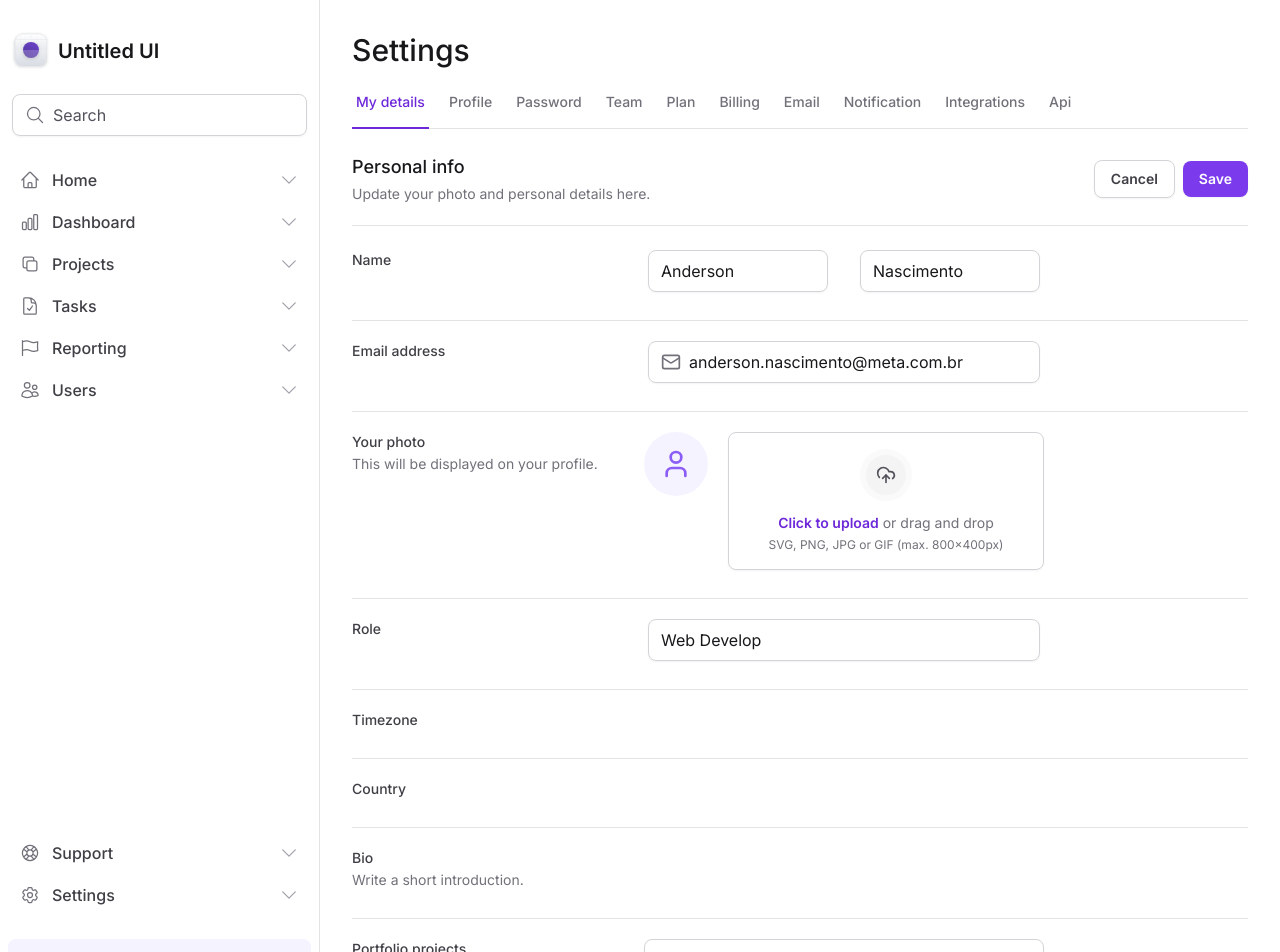
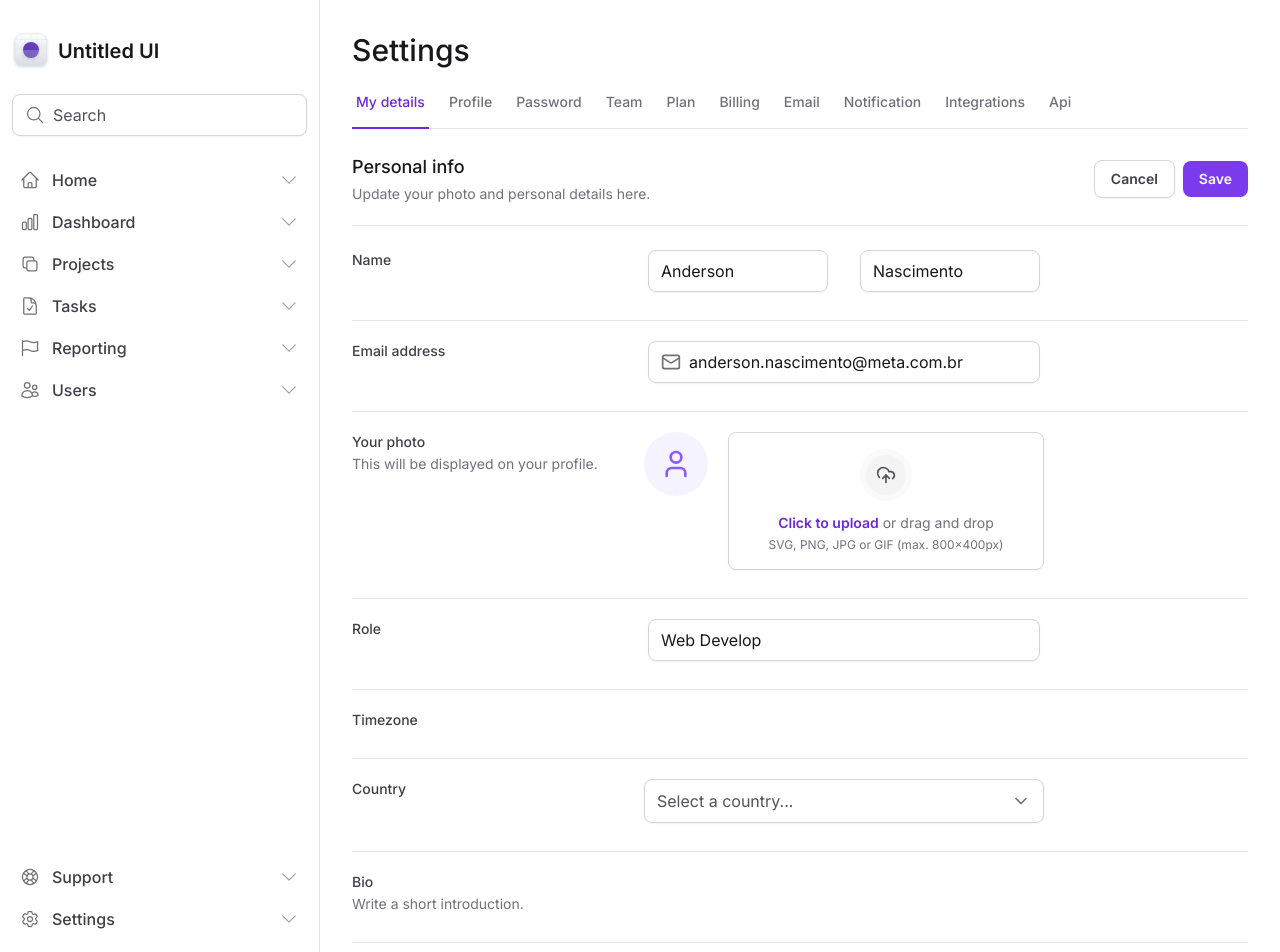
Before and after one commit to AndersonNascimentoAFSN/tailwind-next, a Next.js app: page /settings in a window 1280 px wide. Shown: the top 952 px of the page. Built offline with nearby package versions, Linux system fonts and the light colour scheme.

Commit message:
feat: add Select

```diff
--- a/package.json
+++ b/package.json
@@ -12,6 +12,7 @@
   },
   "dependencies": {
     "@heroicons/react": "^2.0.18",
+    "@radix-ui/react-select": "^1.2.2",
     "@radix-ui/react-tabs": "^1.0.4",
     "@types/node": "20.6.2",
     "@types/react": "18.2.22",
--- /dev/null
+++ b/src/components/Form/Select.tsx
@@ -0,0 +1,60 @@
+'use client'
+
+import { FC } from 'react'
+import { Check, ChevronDown } from 'lucide-react'
+
+import * as SelectPrimitive from '@radix-ui/react-select'
+
+export interface SelectProps {}
+
+export const Select: FC<SelectProps> = () => {
+  return (
+    <SelectPrimitive.Root>
+      <SelectPrimitive.Trigger className="flex h-11 w-full items-center justify-between gap-2 rounded-lg border border-zinc-300 px-3 py-2 shadow-sm data-[placeholder]:text-zinc-600">
+        <SelectPrimitive.Value
+          placeholder="Select a country..."
+          className="text-black"
+        />
+        <SelectPrimitive.Icon>
+          <ChevronDown className="h-5 w-5 text-zinc-500" />
+        </SelectPrimitive.Icon>
+      </SelectPrimitive.Trigger>
+
+      <SelectPrimitive.Portal>
+        <SelectPrimitive.Content
+          side="bottom"
+          position="popper"
+          className="z-10 rounded-lg border border-zinc-300 bg-white w-[--radix-select-trigger-width] overflow-hidden"
+          sideOffset={8}
+        >
+          <SelectPrimitive.Viewport>
+            <SelectPrimitive.Item
+              value="br"
+              className="flex items-center justify-between gap-2 px-3 py-2.5 outline-none data-[highlighted]:bg-zinc-50"
+            >
+              <div>
+                <SelectPrimitive.ItemText className="text-black">
+                  Brazil
+                </SelectPrimitive.ItemText>
+              </div>
+              <SelectPrimitive.ItemIndicator>
+                <Check className="h-4 w-4 text-violet-500" />
+              </SelectPrimitive.ItemIndicator>
+            </SelectPrimitive.Item>
+            <SelectPrimitive.Item
+              value="us"
+              className="flex items-center justify-between gap-2 px-3 py-2.5 outline-none data-[highlighted]:bg-zinc-50"
+            >
+              <SelectPrimitive.ItemText className="text-black">
+                United States
+              </SelectPrimitive.ItemText>
+              <SelectPrimitive.ItemIndicator>
+                <Check className="h-4 w-4 text-violet-500" />
+              </SelectPrimitive.ItemIndicator>
+            </SelectPrimitive.Item>
+          </SelectPrimitive.Viewport>
+        </SelectPrimitive.Content>
+      </SelectPrimitive.Portal>
+    </SelectPrimitive.Root>
+  )
+}
--- a/src/components/PersonalInfo/PersonalInfo.tsx
+++ b/src/components/PersonalInfo/PersonalInfo.tsx
@@ -1,8 +1,9 @@
 import { Mail } from 'lucide-react'
 
-import { Button } from '../Button'
-import { Input } from '../Input'
-import { FileInput } from '../Form/FileInput'
+import { Button } from '@/components//Button'
+import { Input } from '@/components/Input'
+import { FileInput } from '@/components/Form/FileInput'
+import { Select } from '@/components/Form/Select'
 
 export function PersonalInfo() {
   return (
@@ -104,7 +105,8 @@
           <label htmlFor="email" className="text-sm font-medium text-zinc-700">
             Country
           </label>
-          <div></div>
+
+          <Select />
         </div>
 
         <div className="grid gap-3 grid-cols-form pt-5">
```
Also changed, not shown: 1 other file (tests, documents, lock files or other folders).
